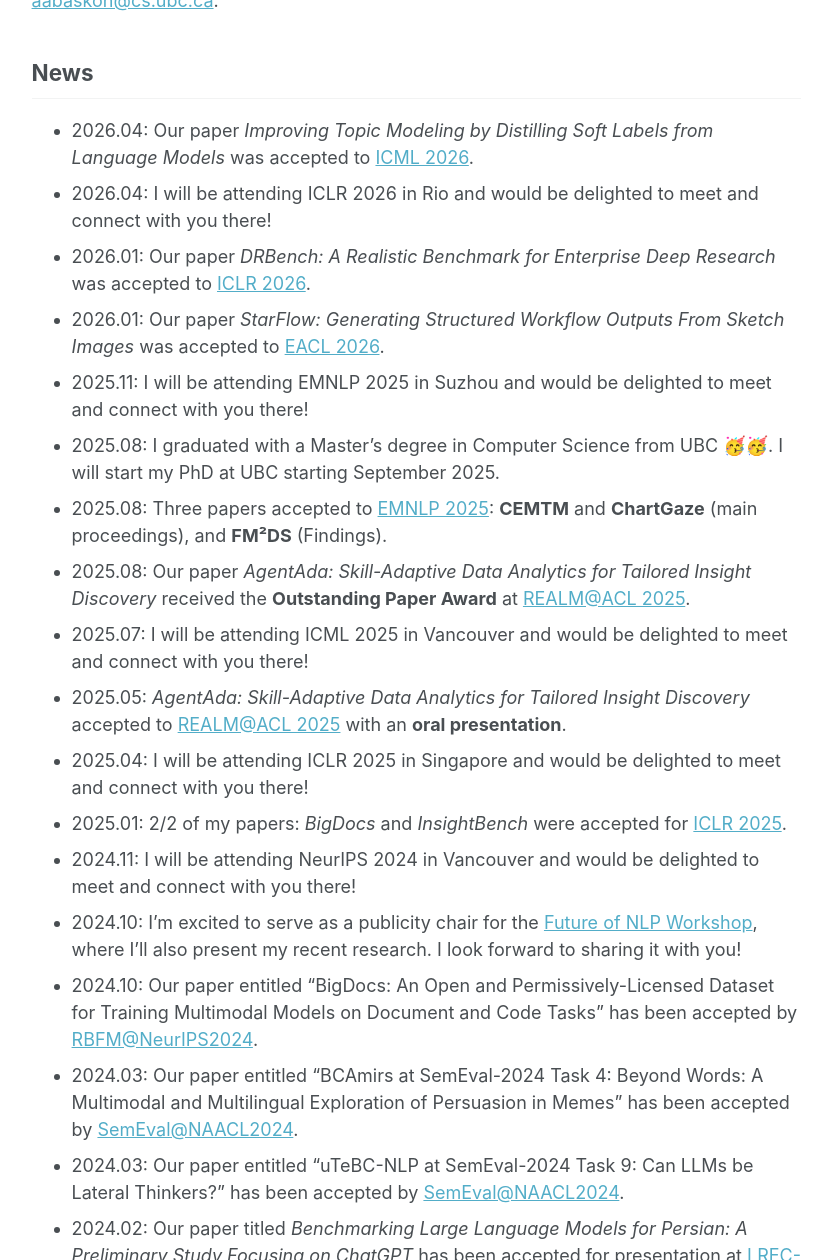
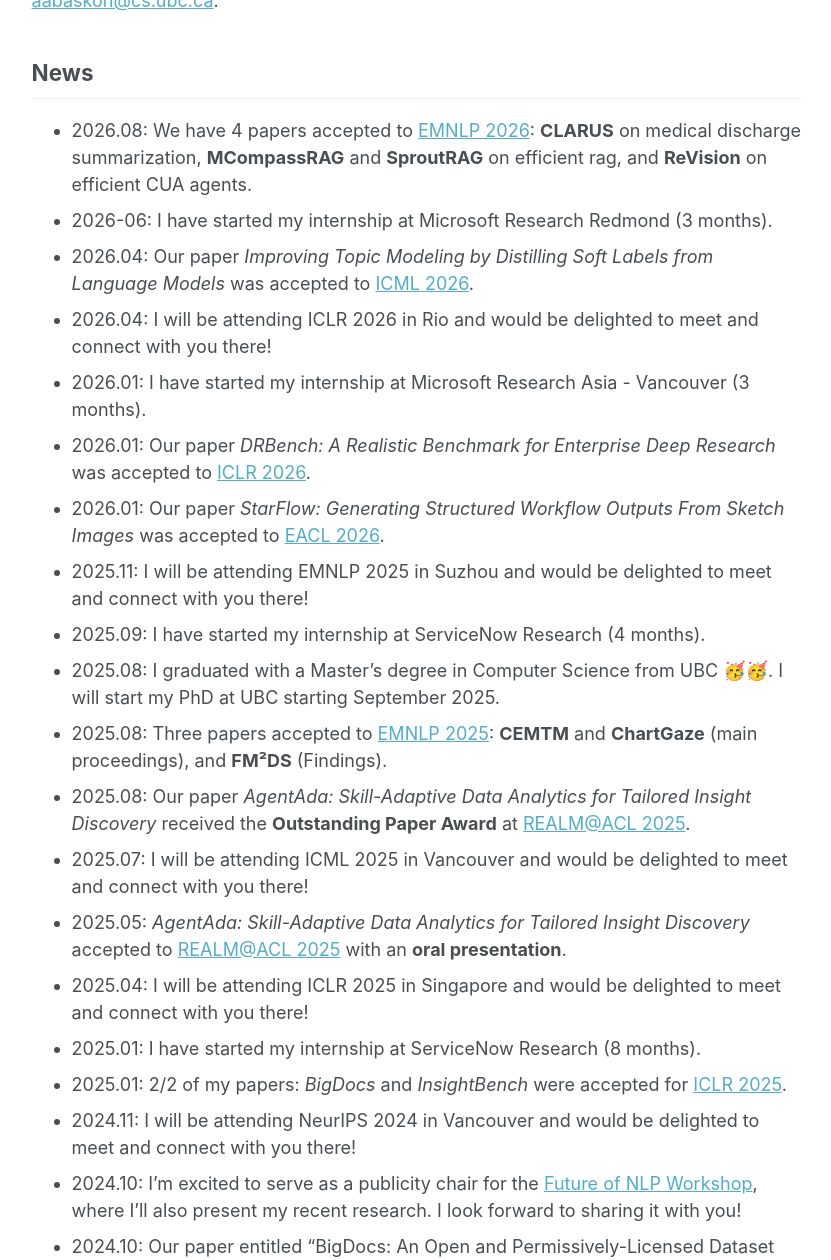
Before and after one commit to AmirAbaskohi/AmirAbaskohi.github.io, a Jekyll site: the page built from _pages/about.md, in a window 1280 px wide and 1400 px high, scrolled down 1381 px, cut to the strip 140-1400 px from the top of the window. Shown: the whole strip, without its empty margins (250-1081 px from the left). Built offline with Jekyll 4.4.1, drawn with Linux system fonts in a browser that asks for light colours; some of the changed text lies outside the part shown.

Commit message:
Update news section with recent achievements
Added recent news updates including paper acceptances and internships.

```diff
--- a/_pages/about.md
+++ b/_pages/about.md
@@ -26,21 +26,27 @@
 I am happy to answer any questions and chat about research/collboration! Reach me at <a href="mailto:aabaskoh@cs.ubc.ca">aabaskoh@cs.ubc.ca</a>.
 
 ## News
+- 2026.08: We have 4 papers accepted to [EMNLP 2026](https://2026.emnlp.org/): **CLARUS** on medical discharge summarization, **MCompassRAG** and **SproutRAG** on efficient rag, and **ReVision** on efficient CUA agents.
+- 2026-06: I have started my internship at Microsoft Research Redmond (3 months).
 - 2026.04: Our paper *Improving Topic Modeling by Distilling Soft Labels from Language Models* was accepted to [ICML 2026](https://icml.cc/Conferences/2026).
 - 2026.04: I will be attending ICLR 2026 in Rio and would be delighted to meet and connect with you there!
+- 2026.01: I have started my internship at Microsoft Research Asia - Vancouver (3 months).
 - 2026.01: Our paper *DRBench: A Realistic Benchmark for Enterprise Deep Research* was accepted to [ICLR 2026](https://iclr.cc/Conferences/2026).
 - 2026.01: Our paper *StarFlow: Generating Structured Workflow Outputs From Sketch Images* was accepted to [EACL 2026](https://2026.eacl.org/).
 - 2025.11: I will be attending EMNLP 2025 in Suzhou and would be delighted to meet and connect with you there!
+- 2025.09: I have started my internship at ServiceNow Research (4 months).
 - 2025.08: I graduated with a Master’s degree in Computer Science from UBC 🥳🥳. I will start my PhD at UBC starting September 2025.
 - 2025.08: Three papers accepted to [EMNLP 2025](https://2025.emnlp.org/): **CEMTM** and **ChartGaze** (main proceedings), and **FM²DS** (Findings).
 - 2025.08: Our paper *AgentAda: Skill-Adaptive Data Analytics for Tailored Insight Discovery* received the **Outstanding Paper Award** at [REALM@ACL 2025](https://realm-workshop.github.io/).
 - 2025.07: I will be attending ICML 2025 in Vancouver and would be delighted to meet and connect with you there!
 - 2025.05: *AgentAda: Skill-Adaptive Data Analytics for Tailored Insight Discovery* accepted to [REALM@ACL 2025](https://realm-workshop.github.io/) with an **oral presentation**.
 - 2025.04: I will be attending ICLR 2025 in Singapore and would be delighted to meet and connect with you there!
+- 2025.01: I have started my internship at ServiceNow Research (8 months).
 - 2025.01: 2/2 of my papers: *BigDocs* and *InsightBench* were accepted for [ICLR 2025](https://iclr.cc/Conferences/2025).
 - 2024.11: I will be attending NeurIPS 2024 in Vancouver and would be delighted to meet and connect with you there!
 - 2024.10: I’m excited to serve as a publicity chair for the [Future of NLP Workshop](https://nlp.cs.ubc.ca/future-of-nlp-workshop), where I’ll also present my recent research. I look forward to sharing it with you!
 - 2024.10: Our paper entitled "BigDocs: An Open and Permissively-Licensed Dataset for Training Multimodal Models on Document and Code Tasks" has been accepted by [RBFM@NeurIPS2024](https://asu-apg.github.io/rbfm/).
+- 2024.05: I have started my internship at ServiceNow Research (8 months).
 - 2024.03: Our paper entitled "BCAmirs at SemEval-2024 Task 4: Beyond Words: A Multimodal and Multilingual Exploration of Persuasion in Memes" has been accepted by [SemEval@NAACL2024](https://semeval.github.io/SemEval2024/).
 - 2024.03: Our paper entitled "uTeBC-NLP at SemEval-2024 Task 9: Can LLMs be Lateral Thinkers?" has been accepted by [SemEval@NAACL2024](https://semeval.github.io/SemEval2024/).
 - 2024.02: Our paper titled *Benchmarking Large Language Models for Persian: A Preliminary Study Focusing on ChatGPT* has been accepted for presentation at [LREC-CoLing 2024](https://lrec-coling-2024.org/).
```
